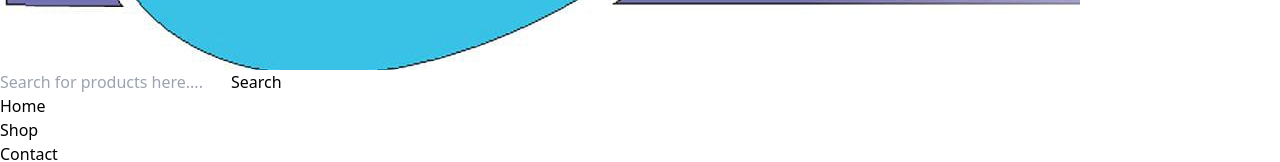
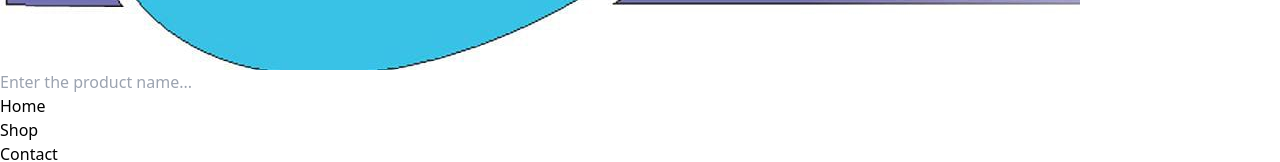
Before and after one commit to Jonah-Okiru/LawComp_Website, a React (Vite) app in the folder my-website/: page / in a window 1280 px wide. Shown: the part 626-788 px from the top of the page. Built offline with nearby package versions, Linux system fonts and the light colour scheme.

Commit message:
add product search by name at the searchbar component

```diff
--- a/my-website/package.json
+++ b/my-website/package.json
@@ -11,7 +11,8 @@
   },
   "dependencies": {
     "react": "^19.0.0",
-    "react-dom": "^19.0.0"
+    "react-dom": "^19.0.0",
+    "react-router-dom": "^7.4.0"
   },
   "devDependencies": {
     "@eslint/js": "^9.21.0",
--- a/my-website/src/App.jsx
+++ b/my-website/src/App.jsx
@@ -1,17 +1,27 @@
-import React from "react";
+import React, { useState } from "react";
 import { Navbar } from "./components/Navbar";
 import { Hero } from "./components/Hero";
 import { Categories } from "./components/Categories";
 import { Products } from "./components/Products";
+import { ProductDetail } from "./components/ProductDetail";
 import { Footer } from "./components/Footer";
-import './App.css'
+import './App.css';
+
 export default function App() {
+  const [selectedProduct, setSelectedProduct] = useState(null);
+
   return (
     <div className="font-sans bg-gray-100">
-      <Navbar />
+      <Navbar onSelectProduct={setSelectedProduct} />
       <Hero />
-      <Categories />
-      <Products />
+      {selectedProduct ? (
+        <ProductDetail product={selectedProduct} />
+      ) : (
+        <>
+          <Categories />
+          <Products />
+        </>
+      )}
       <Footer />
     </div>
   );
--- a/my-website/src/components/Navbar.jsx
+++ b/my-website/src/components/Navbar.jsx
@@ -1,20 +1,53 @@
-// Navbar Component
-export const Navbar = () => {
+import { useState } from "react";
+import { products } from "../data/products";
+export const Navbar = ({onSelectProduct }) =>{
+  const [searchTerm, setSearchTerm] = useState("");
+  const [suggestions, setSuggestions] = useState([]);
+  const handleSearchChange  = (e) => {
+    const value = e.target.value;
+    setSearchTerm(value);
+    if (value.length > 0)  {
+      const matches = products.filter((p) =>
+        p.name.toLocaleLowerCase().startsWith(value.toLocaleLowerCase())
+      );
+      setSuggestions(matches);
+    } else {
+      setSuggestions([]);
+    }
+  };
+  const handleSelectProduct = (product) => {
+    onSelectProduct(product); // pass to app
+    setSearchTerm("");
+    setSuggestions([]);
+
+  }
   return (
-      <nav className="bg-green-300 shadow-md p-4 flex justify-between items-center">
-        <div className="flex items-center space-x-4">
+    <nav className="bg-green-300 shadow-md p-4 flex justify-between items-center relative">
+      <div className="flex items-center space-x-4 relative">
         <img src="/images/logo.jpeg" alt="LawComp Computers" className="h-24 w-auto" />
+        <div className="relative">
           <input
             type="text"
-                placeholder="Search for products here...."
-                className="border border-gray-300 px-4 py-2 rounded-md w-64 focus:outline-none focus:ring-2 focus:ring-blue-600"
+            placeholder="Enter the product name..."
+            value={searchTerm}
+            onChange={handleSearchChange}
+            className="border border-gray-300 px-4 focus:outline-none focus:ring-blue-600"
+          />
+          {suggestions.length > 0 && (
+            <ul className="absolute z-10 bg-white border w-64 mt-1 rounded shadow max-h-60 overflow-y-auto">
+              {suggestions.map((product) => (
+                <li
+                  key={product.id}
+                  onClick={() => handleSelectProduct(product)}
+                  className="px-4 py-2 hover:bg-gray-200 cursor-pointer"
+                >
+                  {product.name}
 
-            />
-            <button
-                className="bg-blue-600 rounded px-4 py-2 text-white border"
-            >
-                Search
-            </button>
+                </li>
+              ))}
+            </ul>
+          )}
+        </div>
       </div>
       <ul className="flex space-x-4">
         <li className="font-bold hover:text-blue-600 cursor-pointer">Home</li>
@@ -22,5 +55,5 @@ export const Navbar = () => {
         <li className="font-bold hover:text-blue-600 cursor-pointer">Contact</li>
       </ul>
     </nav>
-    );
-  };
+  )
+}
--- /dev/null
+++ b/my-website/src/components/ProductDetail.jsx
@@ -0,0 +1,24 @@
+export const ProductDetail = ({product, onClose}) =>{
+    if (!product) return null;
+    return (
+        <div className="px-4 py-10">
+            <button
+                onClick={onClose}
+                className="mb-4 text-red-500 hover:text-red-700 font-semibold"
+
+            >
+                Close
+            </button>
+            <div className="bg-white rounded shadow p-6 max-w-3xl mx-auto">
+                <img
+                    src={product.image}
+                    alt={product.name}
+                    className="w-full h-64 object-cover rounded mb-4"
+                />
+                <h2 className="text-2xl font-bold mb-2">{product.name}</h2>
+                <p className="text-gray-700 mb-2">{product.description}</p>
+                <p className="text-lg font-semibold text-blue-600">{product.price}</p>
+            </div>
+        </div>
+    );
+};
```
Also changed, not shown: 1 other file (tests, documents, lock files or other folders). Lines whose indentation alone changed are shown as unchanged.
